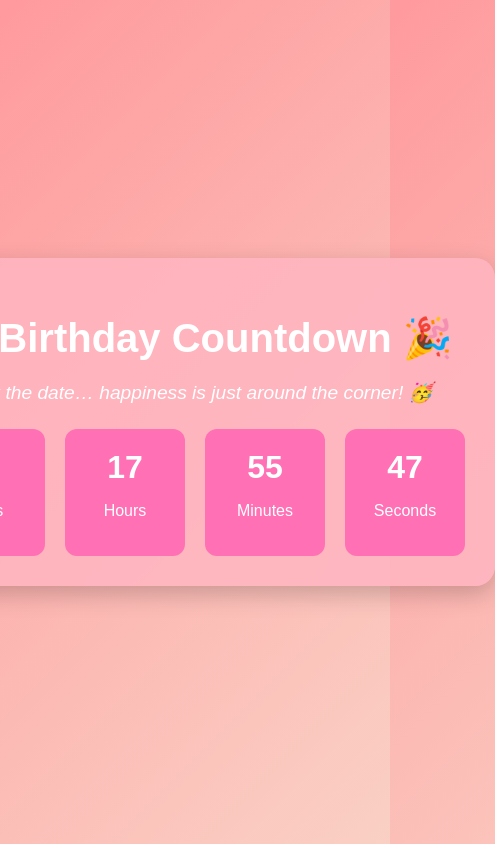
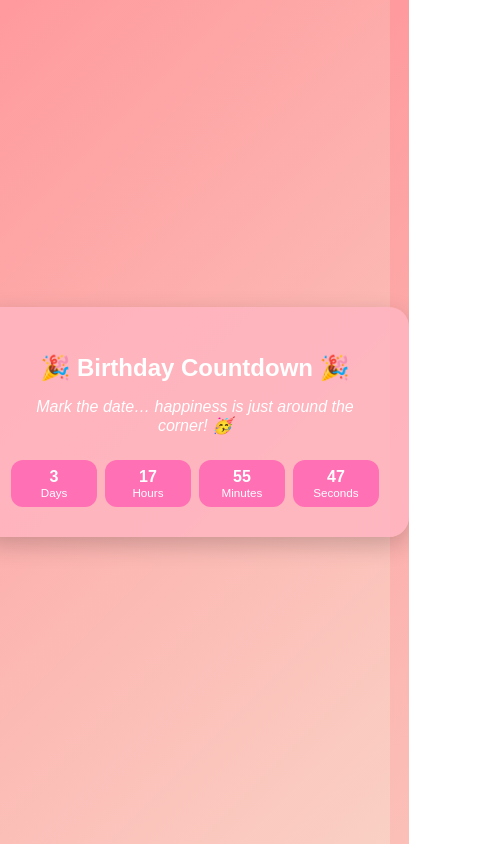
Before and after one commit to Gautampurohit27/birthday-wish11, a plain HTML site: page index.html in a window 390 px wide. Shown: the whole page, 495 px wide, since content can reach past the window. Drawn offline with Linux system fonts and the light colour scheme.

Commit message:
Add files via upload

```diff
--- a/index.html
+++ b/index.html
@@ -24,12 +24,12 @@
   }
 
   h1 {
-    font-size: 2.5rem;
+    font-size: clamp(1.5rem, 5vw, 2.5rem);
     margin-bottom: 15px;
   }
 
   .message {
-    font-size: 1.2rem;
+    font-size: clamp(1rem, 3vw, 1.2rem);
     margin-bottom: 25px;
     font-style: italic;
   }
@@ -37,21 +37,30 @@
   #countdown {
   display: flex;
   justify-content: center;
-    gap: 20px;
+  gap: clamp(5px, 2vw, 20px); /* gap shrinks on mobile */
+  flex-wrap: nowrap; /* force single line */
 }
+
 
 #countdown div {
   background: rgba(255, 105, 180, 0.9);
-    padding: 20px;
+  padding: clamp(8px, 2vw, 20px);
   border-radius: 12px;
-    min-width: 80px;
+  min-width: clamp(50px, 18vw, 80px); /* resizes with screen */
 }
 
+
 #countdown span {
-    font-size: 2rem;
+  font-size: clamp(1rem, 4vw, 2rem); /* shrinks on small screens */
   font-weight: bold;
   display: block;
 }
+
+#countdown p {
+  margin: 0;
+  font-size: clamp(0.7rem, 3vw, 1rem);
+}
+
   </style>
 </head>
 <body>
```
Lines whose indentation alone changed are shown as unchanged.
